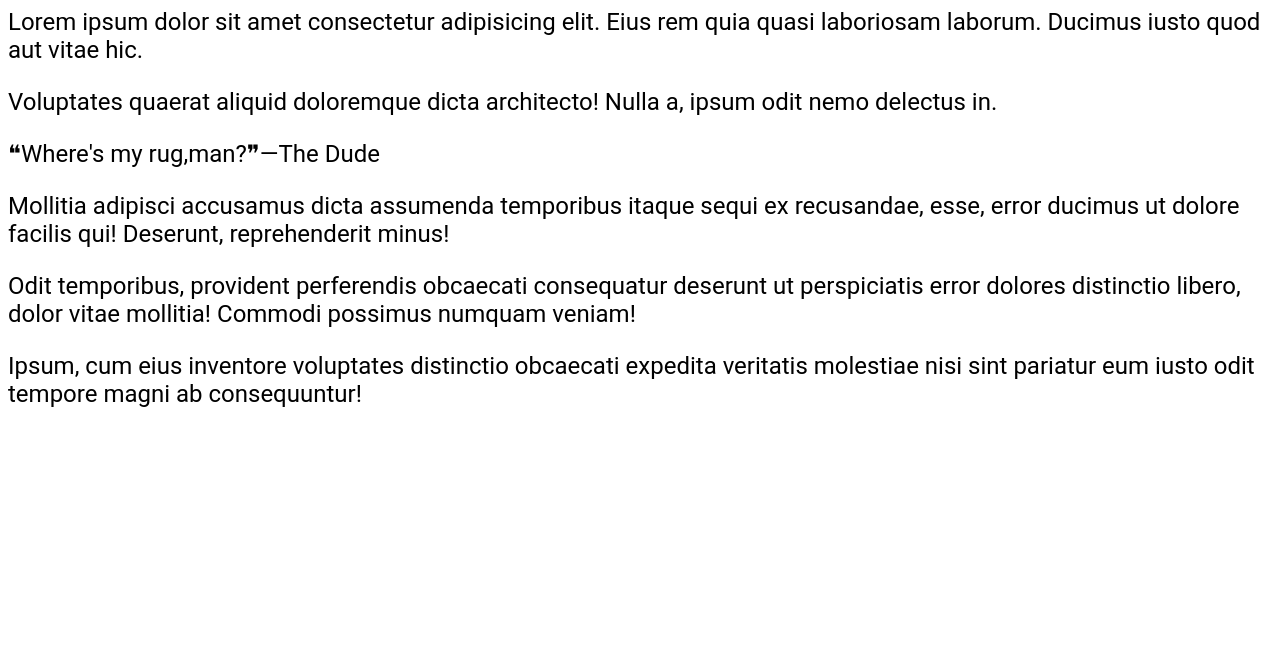
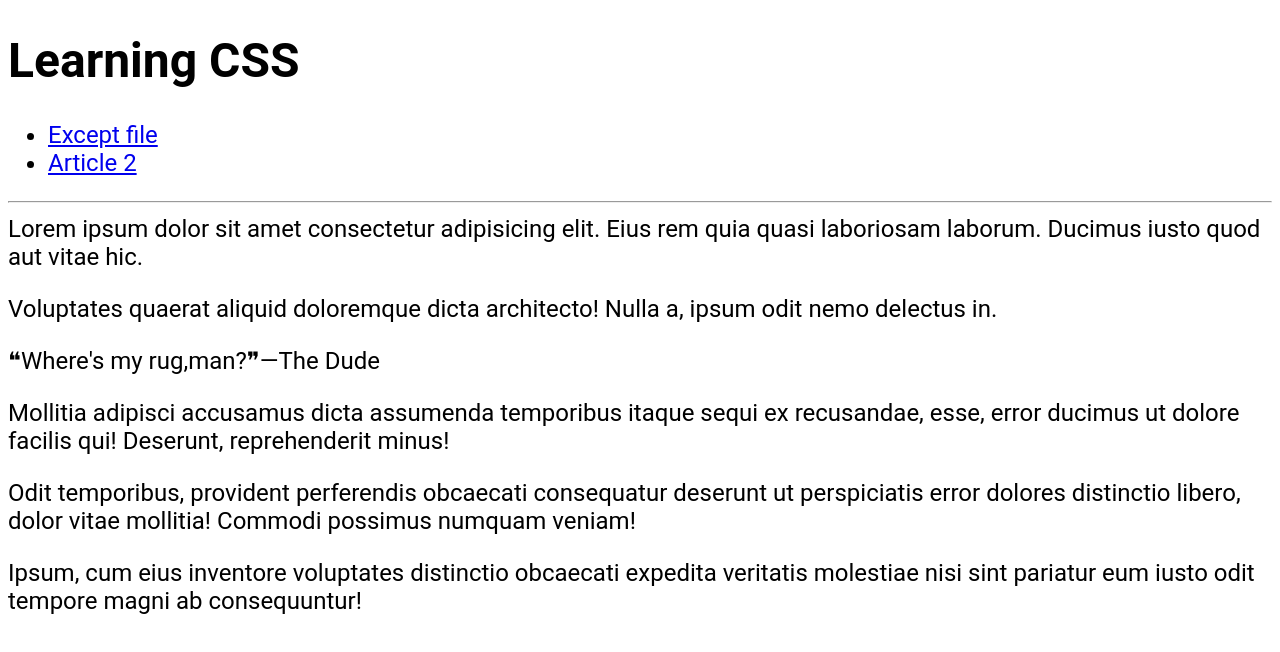
Before and after one commit to milkah123/Git-example, a plain HTML site: page index.html in a window 1280 px wide. Drawn offline with Linux system fonts and the light colour scheme.

Commit message:
Update index.html

```diff
--- a/index.html
+++ b/index.html
@@ -9,7 +9,7 @@
         <link rel="stylesheet" href="style.css">
     </head>
     <body>
-       <!--  <header>
+         <header>
             <h1>Learning CSS</h1>
             <nav >
                 <ul>
@@ -18,7 +18,7 @@
                 </ul>
             </nav>
         </header>
-        <hr>  -->
+        <hr>
         <main>
             <!-- <article id="Ordered list">
                 <h2>Ordered List</h2>
```
